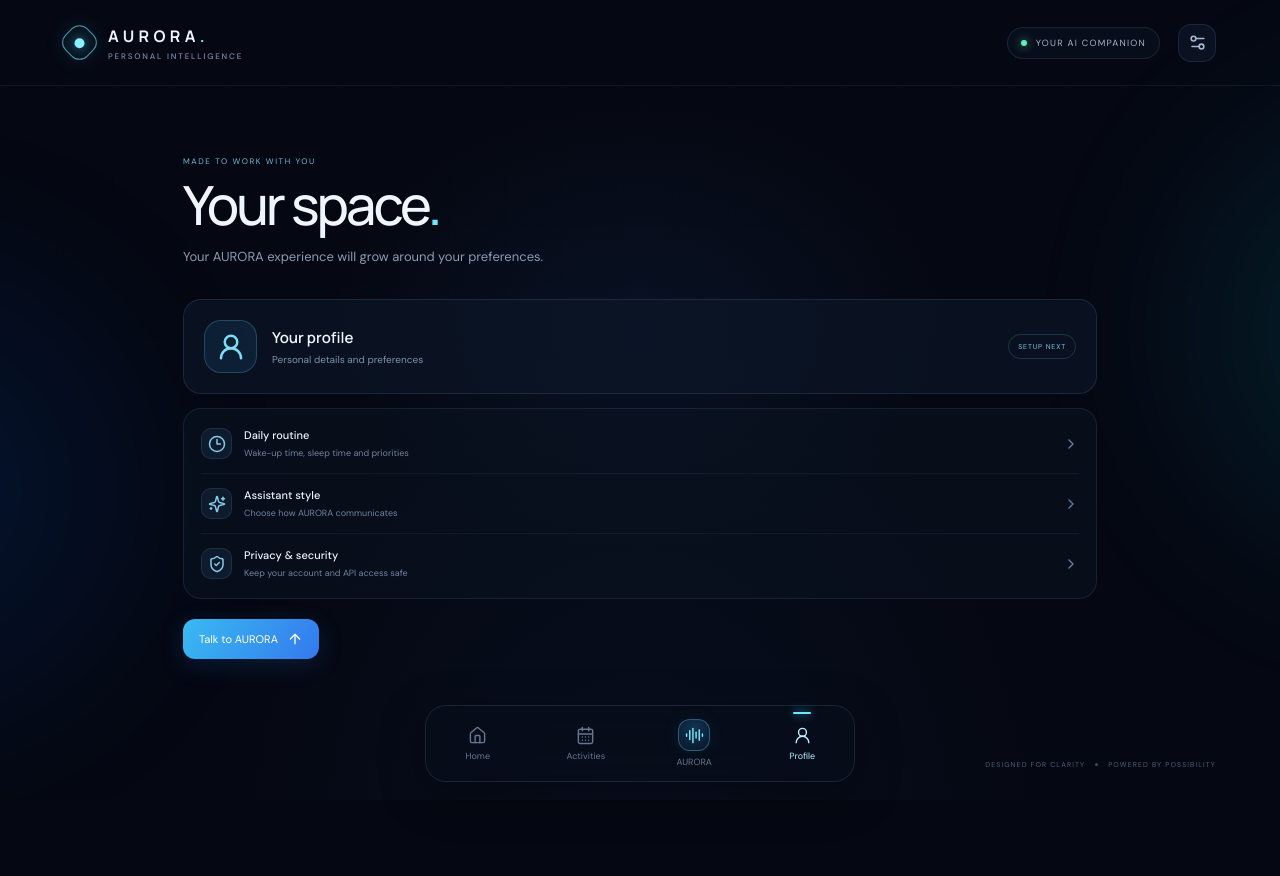
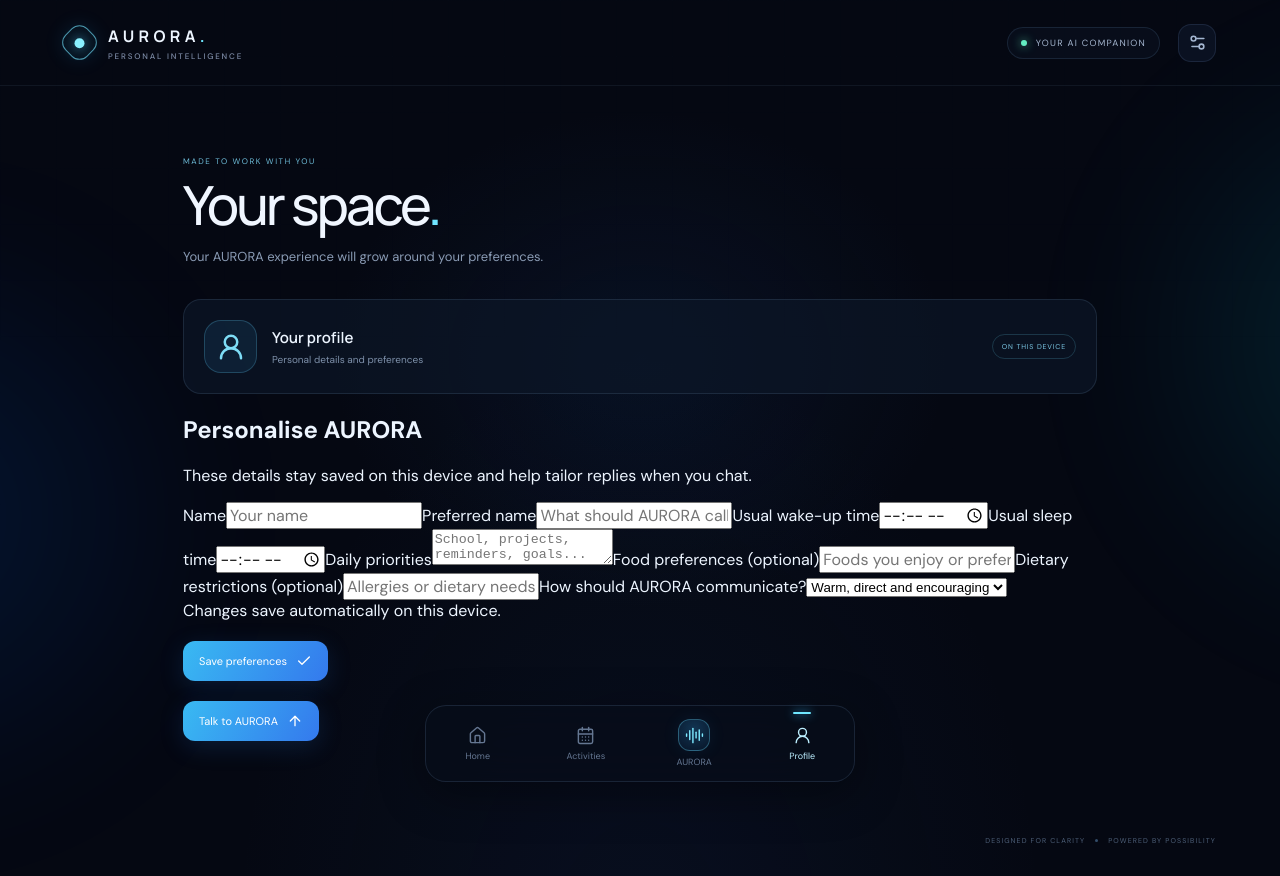
Before and after one commit to alwerioghenepeace563-jpg/AURORA-, a React (Vite) app: page / in a window 1280 px wide. Both pictures are taken after a click on the button "Profile". Before the commit the page ends 800 px from the top, so only its background shows below. Built offline with nearby package versions, Linux system fonts and the light colour scheme.

Commit message:
Make AURORA profile preferences functional

```diff
--- a/src/App.jsx
+++ b/src/App.jsx
@@ -67,6 +67,8 @@ export default function App() {
   const [speaking, setSpeaking] = useState(false);
   const [soundOn, setSoundOn] = useState(true);
   const [selectedVoice, setSelectedVoice] = useState(() => { try { return localStorage.getItem("aurora-selected-voice") || "jessica"; } catch { return "jessica"; } });
+  const [profile, setProfile] = useState(() => { try { return { name: "", nickname: "", wakeTime: "", sleepTime: "", priorities: "", foodPreferences: "", dietaryRestrictions: "", assistantStyle: "warm", ...JSON.parse(localStorage.getItem("aurora-profile") || "{}") }; } catch { return { name: "", nickname: "", wakeTime: "", sleepTime: "", priorities: "", foodPreferences: "", dietaryRestrictions: "", assistantStyle: "warm" }; } });
+  const [profileSaved, setProfileSaved] = useState(false);
   const [showSettings, setShowSettings] = useState(true);
   const [notice, setNotice] = useState("");
   const chatEndRef = useRef(null);
@@ -81,6 +83,10 @@ export default function App() {
   useEffect(() => {
     try { localStorage.setItem("aurora-selected-voice", selectedVoice); } catch {}
   }, [selectedVoice]);
+
+  useEffect(() => {
+    try { localStorage.setItem("aurora-profile", JSON.stringify(profile)); } catch {}
+  }, [profile]);
 
   useEffect(() => () => {
     recognitionRef.current?.stop();
@@ -131,7 +137,7 @@ export default function App() {
       const response = await fetch("/api/chat", {
         method: "POST",
         headers: { "Content-Type": "application/json" },
-        body: JSON.stringify({ messages: nextMessages.slice(-20) })
+        body: JSON.stringify({ messages: nextMessages.slice(-20), profile })
       });
       const rawResponse = await response.text();
       let data = {};
@@ -288,9 +294,22 @@ export default function App() {
           {page === "profile" && (
             <motion.section key="profile" className="utility-page profile-page" initial={{ opacity: 0, y: 8 }} animate={{ opacity: 1, y: 0 }} exit={{ opacity: 0, y: -8 }}>
               <p className="panel-eyebrow">MADE TO WORK WITH YOU</p><h1>Your space<span>.</span></h1><p className="utility-intro">Your AURORA experience will grow around your preferences.</p>
-              <div className="profile-card"><div className="profile-avatar"><UserRound size={30} /></div><div><h2>Your profile</h2><p>Personal details and preferences</p></div><span className="coming-pill">SETUP NEXT</span></div>
-              <div className="profile-options"><div><span className="setting-icon"><Clock3 size={18} /></span><div><strong>Daily routine</strong><small>Wake-up time, sleep time and priorities</small></div><ChevronRight /></div><div><span className="setting-icon"><Sparkles size={18} /></span><div><strong>Assistant style</strong><small>Choose how AURORA communicates</small></div><ChevronRight /></div><div><span className="setting-icon"><ShieldCheck size={18} /></span><div><strong>Privacy & security</strong><small>Keep your account and API access safe</small></div><ChevronRight /></div></div>
-              <button className="primary-action" onClick={() => navigate("chat")}>Talk to AURORA <ArrowUp size={16} /></button>
+              <div className="profile-card"><div className="profile-avatar"><UserRound size={30} /></div><div><h2>{profile.nickname || profile.name || "Your profile"}</h2><p>Personal details and preferences</p></div><span className="coming-pill">ON THIS DEVICE</span></div>
+              <form className="profile-form" onSubmit={(event) => { event.preventDefault(); setProfileSaved(true); setTimeout(() => setProfileSaved(false), 2400); }}>
+                <div className="profile-form-heading"><div><h2>Personalise AURORA</h2><p>These details stay saved on this device and help tailor replies when you chat.</p></div></div>
+                <div className="profile-field-grid">
+                  <label className="profile-field"><span>Name</span><input value={profile.name} onChange={(e) => setProfile((p) => ({ ...p, name: e.target.value }))} placeholder="Your name" autoComplete="given-name" /></label>
+                  <label className="profile-field"><span>Preferred name</span><input value={profile.nickname} onChange={(e) => setProfile((p) => ({ ...p, nickname: e.target.value }))} placeholder="What should AURORA call you?" /></label>
+                  <label className="profile-field"><span>Usual wake-up time</span><input type="time" value={profile.wakeTime} onChange={(e) => setProfile((p) => ({ ...p, wakeTime: e.target.value }))} /></label>
+                  <label className="profile-field"><span>Usual sleep time</span><input type="time" value={profile.sleepTime} onChange={(e) => setProfile((p) => ({ ...p, sleepTime: e.target.value }))} /></label>
+                  <label className="profile-field profile-field-wide"><span>Daily priorities</span><textarea value={profile.priorities} onChange={(e) => setProfile((p) => ({ ...p, priorities: e.target.value }))} placeholder="School, projects, reminders, goals..." rows={2} /></label>
+                  <label className="profile-field profile-field-wide"><span>Food preferences (optional)</span><input value={profile.foodPreferences} onChange={(e) => setProfile((p) => ({ ...p, foodPreferences: e.target.value }))} placeholder="Foods you enjoy or prefer to avoid" /></label>
+                  <label className="profile-field profile-field-wide"><span>Dietary restrictions (optional)</span><input value={profile.dietaryRestrictions} onChange={(e) => setProfile((p) => ({ ...p, dietaryRestrictions: e.target.value }))} placeholder="Allergies or dietary needs, if any" /></label>
+                  <label className="profile-field profile-field-wide"><span>How should AURORA communicate?</span><select value={profile.assistantStyle} onChange={(e) => setProfile((p) => ({ ...p, assistantStyle: e.target.value }))}><option value="warm">Warm, direct and encouraging</option><option value="concise">Short and direct</option><option value="teacher">Detailed teacher</option><option value="calm">Calm and structured</option></select></label>
+                </div>
+                <div className="profile-form-actions"><span role="status">{profileSaved ? "Preferences saved ✓" : "Changes save automatically on this device."}</span><button className="primary-action" type="submit">Save preferences <Check size={16} /></button></div>
+              </form>
+              <button className="primary-action profile-chat-action" onClick={() => navigate("chat")}>Talk to AURORA <ArrowUp size={16} /></button>
             </motion.section>
           )}
         </AnimatePresence>
```
